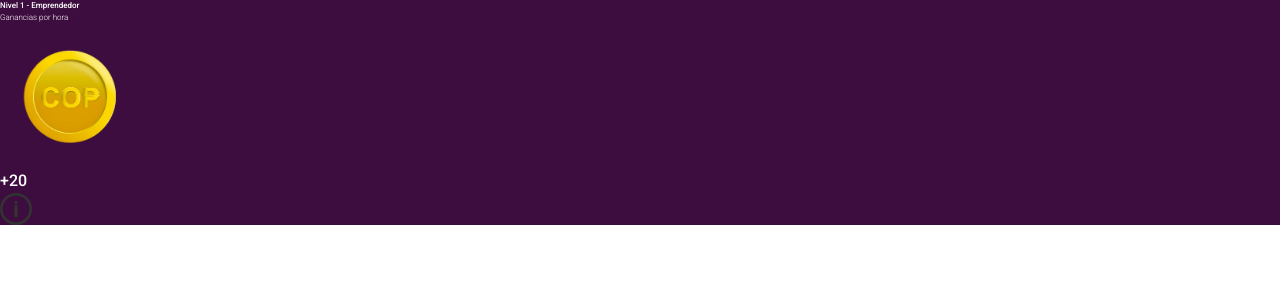
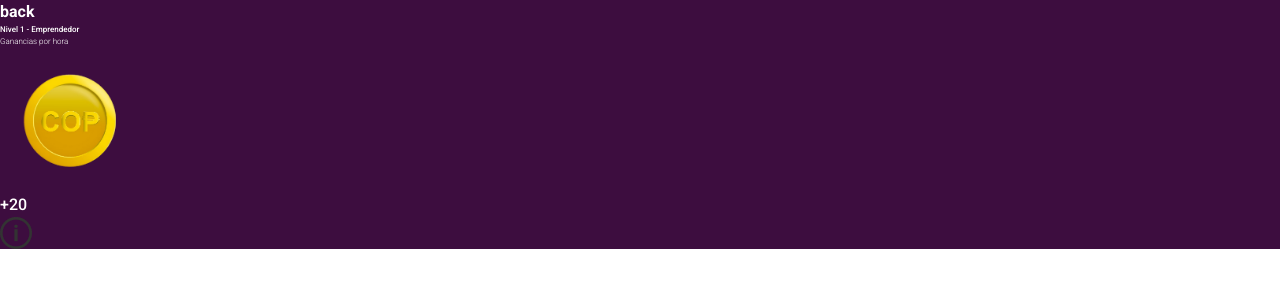
Before and after one commit to WinterABW/nequi, an Angular app: page /mining in a window 1280 px wide. Shown: the top 300 px of the page. Built offline with nearby package versions, Linux system fonts and the light colour scheme.

Commit message:
Update mining component with back button in header

```diff
--- a/src/app/views/mining/mining.component.html
+++ b/src/app/views/mining/mining.component.html
@@ -1,5 +1,6 @@
 <section class="min-h-screen flex flex-col justify-center items-center bgcd">
     <div class="fixed top-0 py-2 flex justify-between items-center w-screen px-4 gap-1">
+        <button routerLink="../" >back</button>
         <app-level />
         <app-per-hour />
     </div>
--- a/src/app/views/tap/tap.component.ts
+++ b/src/app/views/tap/tap.component.ts
@@ -3,6 +3,7 @@ import { ControllerTapService } from '../../services/common/controller-tap.servi
 import { HammerModule } from '@angular/platform-browser';
 import * as Hammer from 'hammerjs';
 import { NgClass } from '@angular/common';
+
 @Component({
   selector: 'app-tap',
   standalone: true,
@@ -11,6 +12,7 @@ import { NgClass } from '@angular/common';
   styleUrl: './tap.component.scss',
 })
 export class TapComponent implements OnInit {
+
   private tapSvc = inject(ControllerTapService);
   multiTouchCount = 0;
   hammer: HammerManager | undefined;
```
Also changed, not shown: src/app/views/mining/mining.component.ts (+4 -5 lines).
